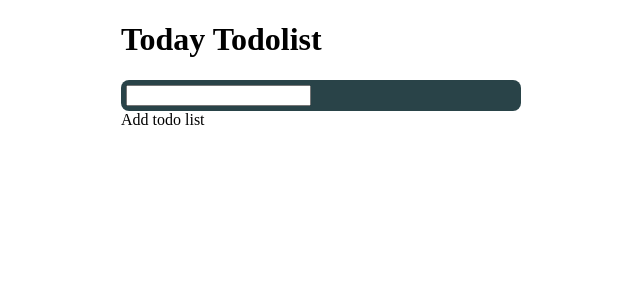
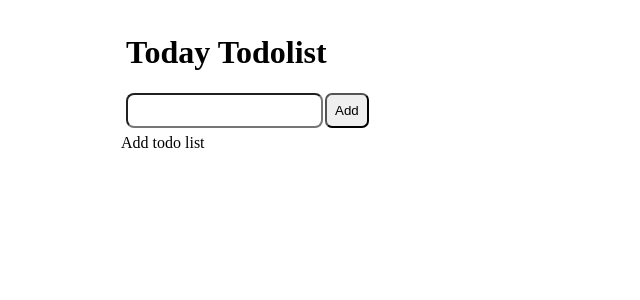
Before and after one commit to RinaRim803/todolist, a React (Create React App) app: page / in a window 1280 px wide. Shown: the top 300 px of the page, without its empty margins (319-959 px from the left). Built offline with nearby package versions, Linux system fonts and the light colour scheme.

Commit message:
Update Error on deleteTodo

```diff
--- a/src/App.js
+++ b/src/App.js
@@ -17,23 +17,27 @@ function App() {
     setTodoList(prevUserTodoList);
     setTodoItem("");
   }
+  function updateTodoHandler(newItem) {
+    setTodoList(newItem);
+  }
 
   return (
-    <div className={style.general}>
-      <h1>Today Todolist</h1>
+    <div className={style.container}>
       <div className={style.form}>
+        <h1>Today Todolist</h1>
         <form onSubmit={submitValueHandler}>
           <input
             type="text"
             value={todoItem}
             onChange={(e) => setTodoItem(e.target.value)}
           />
+          <button className={style.btn}>Add</button>
         </form>
       </div>
 
       <div className={style.columns}>
         {todoList.length ? (
-          <EnteredItemList data={todoList} />
+          <EnteredItemList data={todoList} updateTodo={updateTodoHandler} />
         ) : (
           <span>Add todo list</span>
         )}
--- a/src/App.module.css
+++ b/src/App.module.css
@@ -3,27 +3,28 @@
 *::after {
   box-sizing: border-box;
 }
-
-.general {
+.container {
   width: 400px;
   margin: 0 auto;
 }
 
+.btn {
+  border-radius: 7px;
+  padding :0.5rem;
+  margin: 0 2px 1px 2px;
+}
+
+
 .form {
-  background-color: rgb(41, 67, 72);
-  color: white;
   padding: 5px;
-  border-radius: 0.5em;
 }
 
 .board {
   display: grid;
   gap: 1.5rem;
   grid-template-columns: repeat(3);
-  background-color: whitesmoke;
-  color: rgb(201, 145, 62);
 }
-
+ul,
 li {
   list-style: none;
 }
@@ -32,3 +33,8 @@ li {
   gap: 1rem;
   margin: 0 auto;
 }
+
+input[type="text"] {
+  border-radius: 0.5rem;
+  padding :0.5rem;
+}
--- a/src/component/EnteredItem.js
+++ b/src/component/EnteredItem.js
@@ -14,18 +14,10 @@ function EnteredItem(props) {
         ) : (
           <span>{props.title}</span>
         )}
-        <button
-          className={style.btn}
-          onClick={(e) => props.onClickTodo(e, props.id)}
-        >
+        <button onClick={(e) => props.onClickTodo(e, props.id)}>
           {props.editable ? "Enter" : "Update"}
         </button>
-        <button
-          className={style.btn}
-          onClick={(e) => props.deleteTodo(props.id)}
-        >
-          Delete
-        </button>
+        <button onClick={(e) => props.deleteTodo(props.id)}>Delete</button>
       </li>
     </div>
   );
--- a/src/component/EnteredItem.module.css
+++ b/src/component/EnteredItem.module.css
@@ -1,12 +1,11 @@
-.todoitem {
-  background-color: white;
-}
 
-.btn {
-  color: beige;
-  background-color: rgb(168, 74, 74);
-}
 
 .nested_div {
   padding: 10px;
 }
+
+.btn {
+  border-radius: 7px;
+  padding :0.5rem;
+  margin: 0 2px 1px 2px;;
+}
--- a/src/component/EnteredItemList.js
+++ b/src/component/EnteredItemList.js
@@ -1,15 +1,17 @@
 import { useState } from "react";
+import style from "./EnteredItemList.module.css";
 import EnteredItem from "./EnteredItem";
 
 function EnteredItemList(prop) {
   const [todoList, setTodoList] = useState(prop.data);
 
-
   function deleteTodoHandler(key) {
-    const prevUserTodoList = todoList;
-    setTodoList(() => {
-      return prevUserTodoList.filter((item) => item.id !== key);
-    });
+    const prevUserTodoList = [...todoList];
+    const newtodos = prevUserTodoList.filter((item) => item.id !== key);
+    console.log("delete :prev", prevUserTodoList);
+    console.log("delete :newtodos", newtodos);
+    setTodoList(()=>newtodos)
+    prop.updateTodo(newtodos)
   }
   function editTodoHandler(e, id) {
     const prevUserTodoList = [...todoList];
--- /dev/null
+++ b/src/component/EnteredItemList.module.css
@@ -0,0 +1,5 @@
+ul {
+    list-style-type: none;
+    margin: 0;
+    padding: 0;
+}
```
